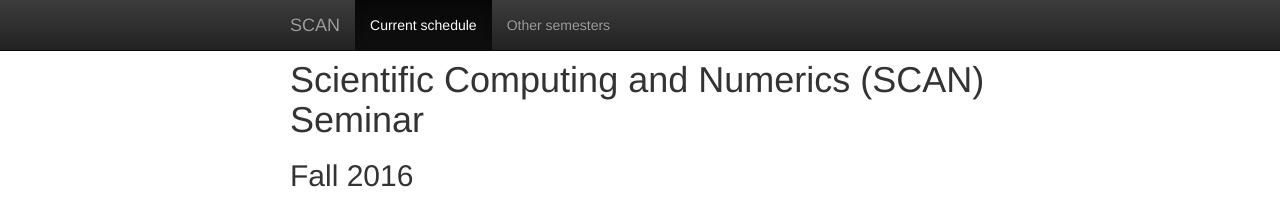
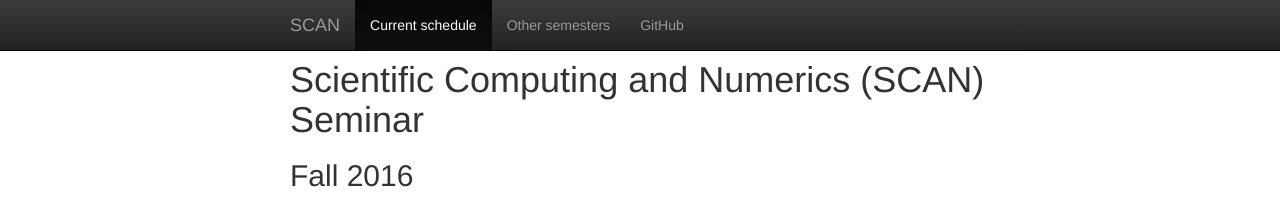
Before and after one commit to cornell-scan/cornell-scan.github.io, a Jekyll site: the page built from index.md, in a window 1280 px wide. Shown: the top 210 px of the page. Built offline with Jekyll 4.4.1, drawn with Linux system fonts in a browser that asks for light colours; nearby versions of some CDN libraries.

Commit message:
Added link to GitHub from nav bar.

```diff
--- a/_includes/navbar.html
+++ b/_includes/navbar.html
@@ -17,6 +17,9 @@
         <li{% if page.nav == "past" %} class="active"{% endif %}>
           <a href="{{ site.baseurl }}/past.html">Other semesters</a>
         </li>
+        <li>
+          <a href="https://github.com/dbindel/scan-seminar">GitHub</a>
+        </li>
       </ul>
     </div><!--/.nav-collapse -->
   </div>
```
